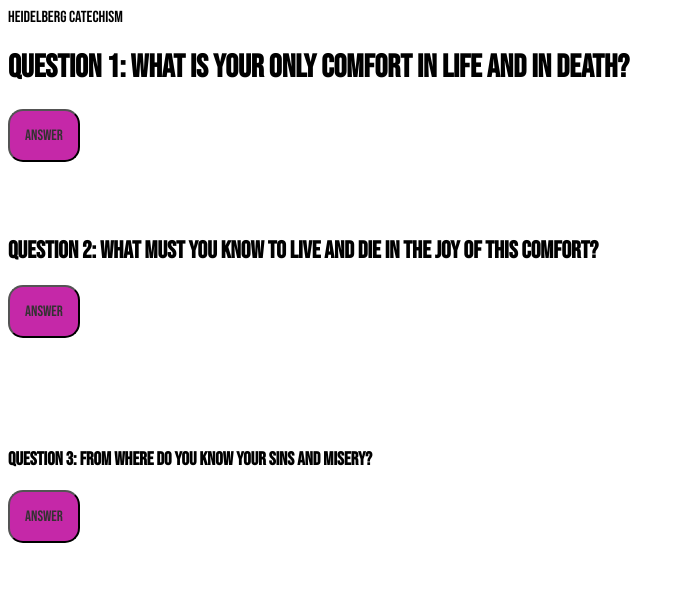
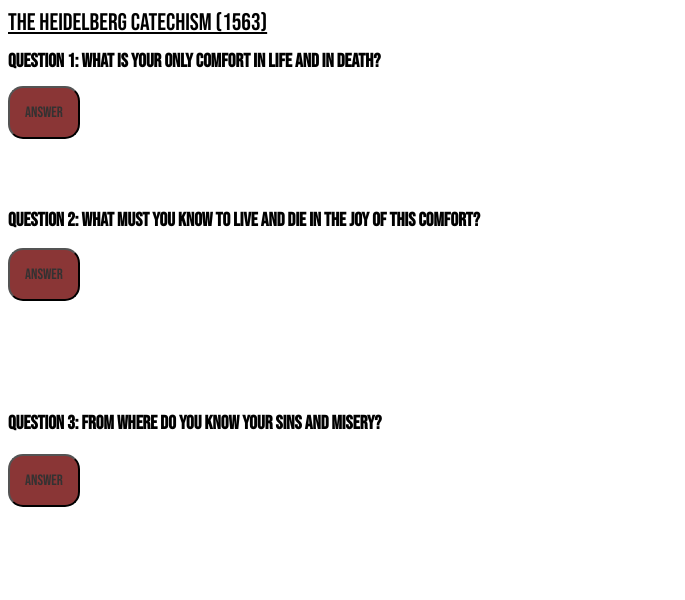
Before and after one commit to AdamCEssmyer/Heidelberg-Catechism, a plain HTML site: page index.html in a window 1280 px wide. Shown: the whole page, without its empty margins (0-685 px from the left). Drawn offline with Linux system fonts and the light colour scheme.

Commit message:
adjusted size of body and title, colors of buttons

```diff
--- a/index.html
+++ b/index.html
@@ -4,28 +4,12 @@
 <head>
   <meta charset="utf-8">
   <meta name="viewport" content="width=device-width">
-  <title>Heidelberg Catechism</title>
+  <div class ="title">The Heidelberg Catechism (1563)</div>
   <style>
   .exp{visibility: hidden;}
   .exp2{visibility: hidden;}
   .exp3{visibility: hidden;}
-  body{
-    animation: fadeInAnimation ease 3s;
-    animation-iteration-count: 1;
-    animation-fill-mode: both;
-  }
-    @keyframes fadeInAnimation {
-      0% {
-        opacity: 0;
-      }
-      100% {
-        opacity: 1;
-      }
-    }
 
-    body {
-      font-family: 'Bebas Neue', cursive;
-    }
 
 
 </style>
@@ -34,7 +18,7 @@
 </head>
 
 <body>
-  Heidelberg Catechism
+
 <h1>Question 1: What is your only comfort in life and in death?</h1>
   <button onclick="unhide()">Answer</button>
   <div class="exp">
--- a/style.css
+++ b/style.css
@@ -2,9 +2,14 @@
   width: 100px;
 }
 
+.title{
+  font-size: x-large;
+  text-decoration: underline;
+}
+
 
 button{
-  background-color:#c528a8;   -webkit-border-radius: 28;  -moz-border-radius: 28;  border-radius: 15px;
+  background-color:#8a3636;   -webkit-border-radius: 28;  -moz-border-radius: 28;  border-radius: 15px;
 font-family: 'Bebas Neue', cursive;  color: #343232;  font-size: 15px;  padding: 15px;}
 }
 
@@ -34,3 +39,7 @@
   body {
     font-family: 'Bebas Neue', cursive;
   }
+
+ h1, h2, h3{
+  font-size: larger;
+ }
```
